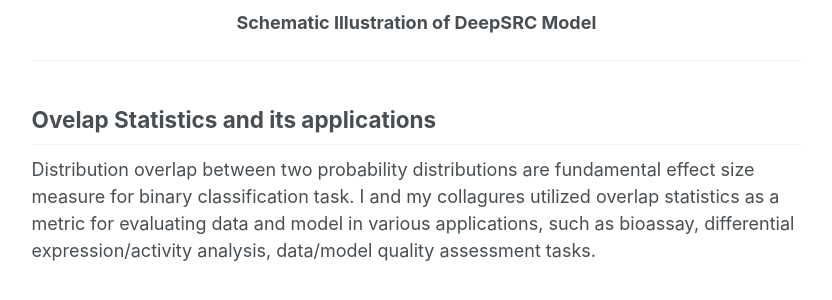
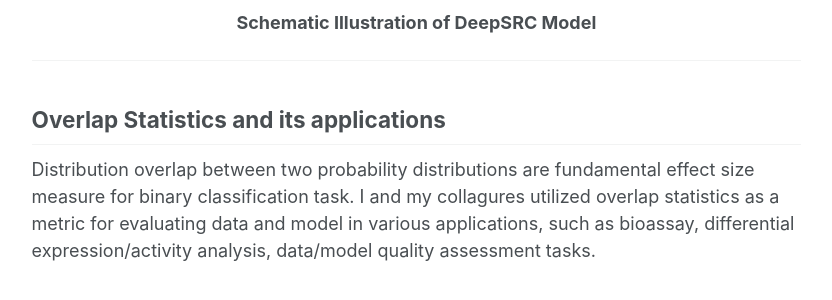
Before and after one commit to psychemistz/profile, a Jekyll site: the page built from _pages/research.md, in a window 1280 px wide and 900 px high, scrolled down 7731 px. Shown: the part 154-454 px from the top of the window, without its empty margins (250-1082 px from the left). Built offline with Jekyll 4.4.1, drawn with Linux system fonts in a browser that asks for light colours.

Commit message:
Update research.md

```diff
--- a/_pages/research.md
+++ b/_pages/research.md
@@ -96,7 +96,7 @@ Sparse Representation based Classification (SRC) framwork is based on a parsimon
 
 
 ---
-## Ovelap Statistics and its applications
+## Overlap Statistics and its applications
 {: #research_ovl }
 Distribution overlap between two probability distributions are fundamental effect size measure for binary classification task. I and my collagures utilized overlap statistics as a metric for evaluating data and model in various applications, such as bioassay, differential expression/activity analysis, data/model quality assessment tasks.
 
```
